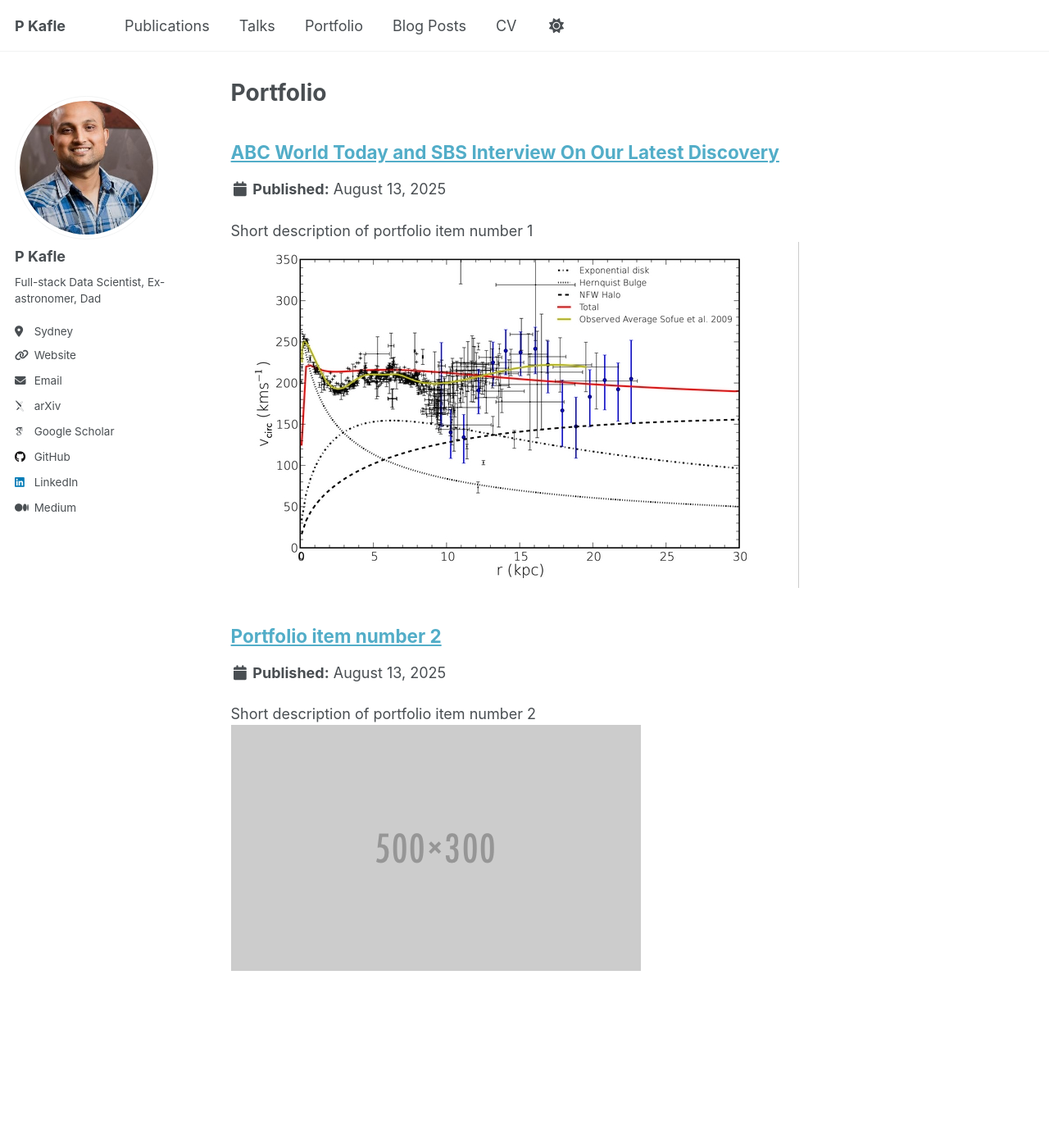
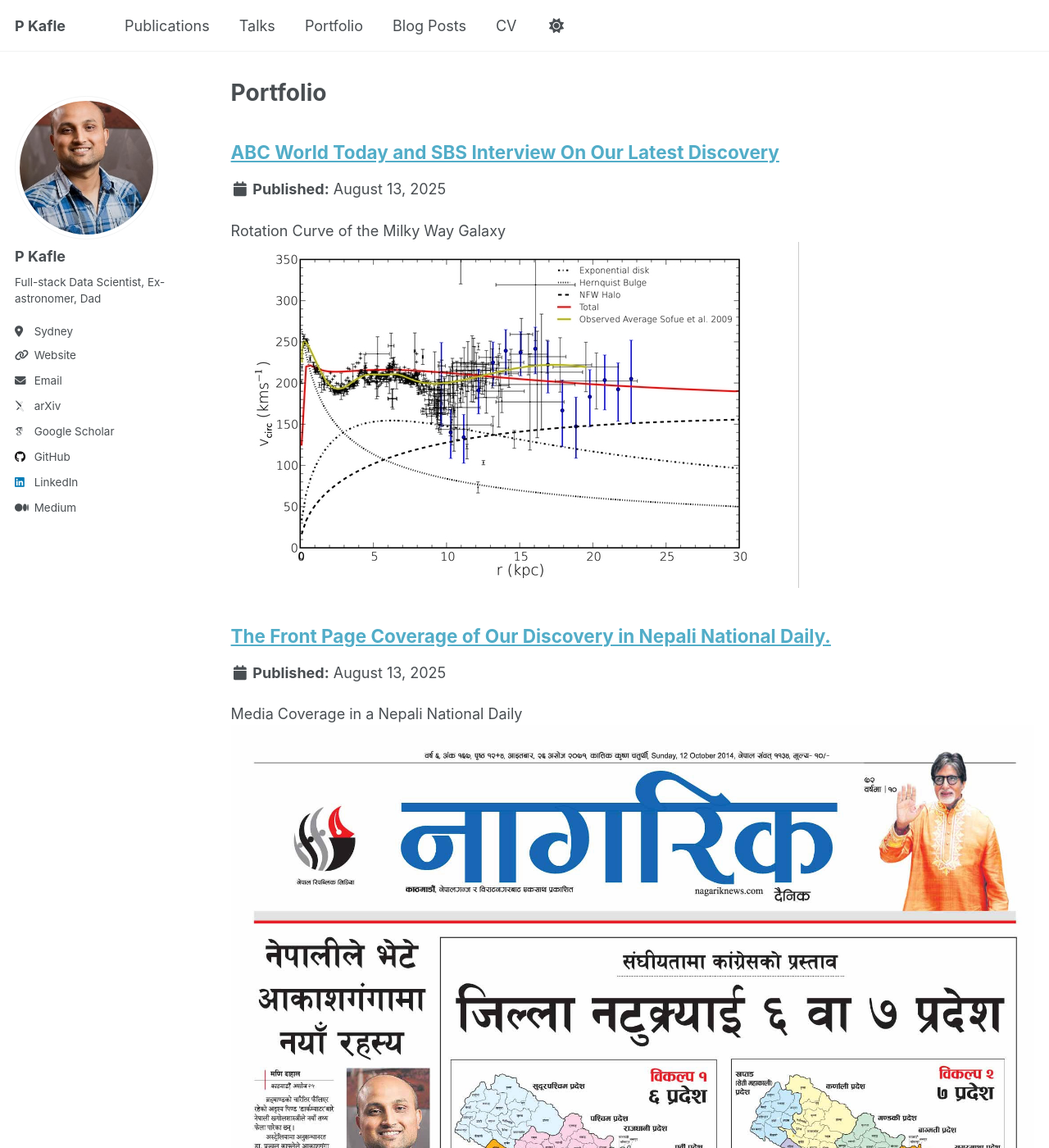
Before and after one commit to pkaf/pkaf.github.io, a Jekyll site: the page built from _pages/portfolio.html, in a window 1280 px wide and 1400 px high. Shown: the whole window at 82% size. Built offline with Jekyll 4.4.1, drawn with Linux system fonts in a browser that asks for light colours; some web fonts are replaced; a script that is not in the unit is left out.

Commit message:
nagariknewsadded

```diff
--- a/_portfolio/portfolio-1.md
+++ b/_portfolio/portfolio-1-abc-sbs.md
@@ -1,6 +1,6 @@
 ---
 title: "ABC World Today and SBS Interview On Our Latest Discovery"
-excerpt: "Short description of portfolio item number 1<br/><img src='/images/RotationCurve_MW_Kafle2012.png'>"
+excerpt: "Rotation Curve of the Milky Way Galaxy<br/><img src='/images/RotationCurve_MW_Kafle2012.png'>"
 collection: portfolio
 ---
 
--- /dev/null
+++ b/_portfolio/portfolio-2-nagarikdainik.md
@@ -0,0 +1,10 @@
+---
+title: "The Front Page Coverage of Our Discovery in Nepali National Daily."
+excerpt: "Media Coverage in a Nepali National Daily<br/><img src='/images/NagarikNews_Profile.jpg'>"
+collection: portfolio
+---
+
+My discovery that the Milky Way’s mass is only half of what had long been believed — [see here](https://pkaf.github.io/portfolio/portfolio-1/) — was featured on the banner page of the local daily back home. My parents, who subscribed to the paper, were pleasantly surprised that morning when they went to the gate to collect it, flipped it open, and saw their son’s picture on the front page. It was a very happy moment for me, as I had made them proud.
+
+I’m grateful to Mani Sir from Nagarik News for giving a scientific result such prominence in a space usually dominated by political stories.
+I did certainly enjoy the lime light.
```
Also changed, not shown: images/NagarikNews_Profile.jpg (added).
